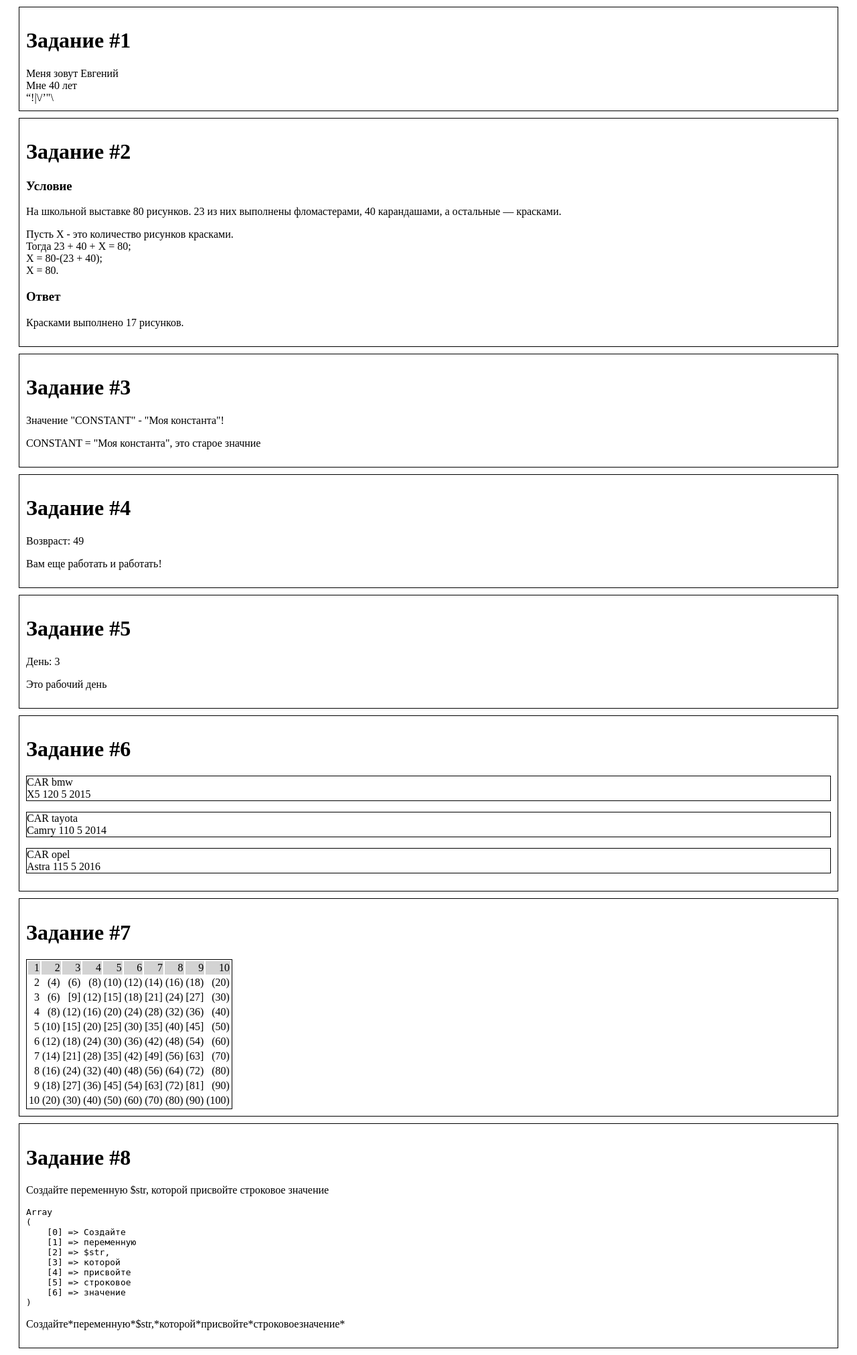
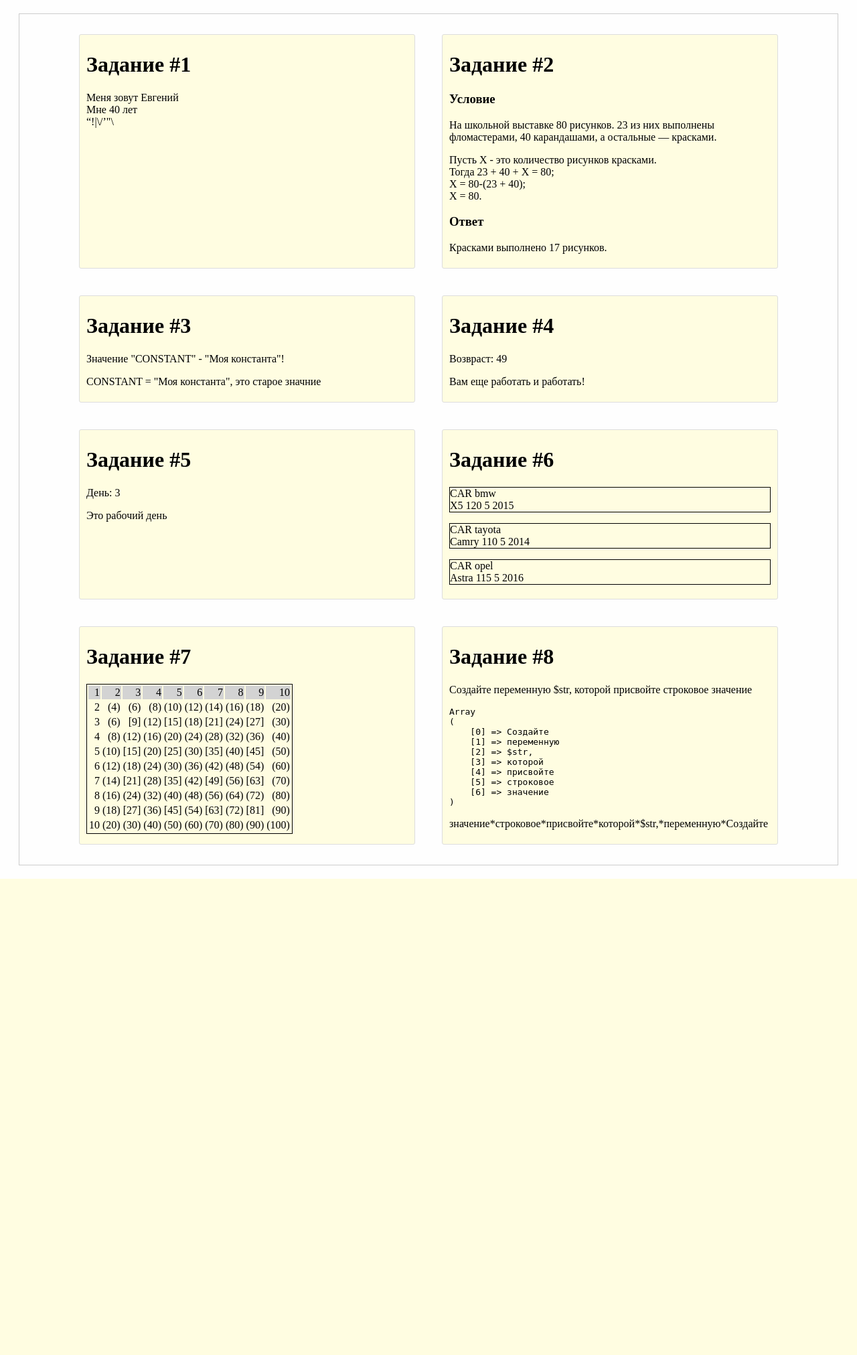
Before and after one commit to Kotvizky/my-homework, a PHP site: page /homework1.php in a window 1280 px wide. Shown: the whole page at 67% size. After the commit the page ends 1312 px from the top, so only its background shows below. Run offline with PHP 8.4, Linux system fonts and the light colour scheme.

Commit message:
error corection

```diff
--- a/homework1.php
+++ b/homework1.php
@@ -10,27 +10,28 @@ function task1()
     $age = 40;
     echo "Меня зовут $name<br>";
     echo "Мне $age лет<br>";
-    echo '“!|\/’"\\'.'<br>';
+    echo '“!|\/’"\\' . '<br>';
 }
 
 /**
  * tast 2 function
  */
-function task2(){
+function task2()
+{
     $total = 80;
     $marker = 23;
     $pencil = 40;
     $paint = $total - $marker - $pencil;
     echo
-        '<h3>Условие</h3>'.
-        "<p>На школьной выставке $total рисунков. ".
-        "$marker из них выполнены фломастерами, ".
-        "$pencil карандашами, а остальные — красками.</p>".
-        '<p>Пусть Х - это количество рисунков красками.<br>'.
-        ' Тогда 23 + 40 + Х = 80;<br>'.
-        'Х = 80-(23 + 40);</br>'.
-        "Х = $total.</p>".
-        '<h3>Ответ</h3>'.
+        '<h3>Условие</h3>' .
+        "<p>На школьной выставке $total рисунков. " .
+        "$marker из них выполнены фломастерами, " .
+        "$pencil карандашами, а остальные — красками.</p>" .
+        '<p>Пусть Х - это количество рисунков красками.<br>' .
+        ' Тогда 23 + 40 + Х = 80;<br>' .
+        'Х = 80-(23 + 40);</br>' .
+        "Х = $total.</p>" .
+        '<h3>Ответ</h3>' .
         "<p>Красками выполнено $paint рисунков.</p>";
 }
 
@@ -41,16 +42,16 @@ function task3()
 {
     define("CONSTANT", "Моя константа");
     if (defined("CONSTANT")) {
-        echo '<p>Значение "CONSTANT" - "'.CONSTANT.'"!</p>';
+        echo '<p>Значение "CONSTANT" - "' . CONSTANT . '"!</p>';
     } else {
         echo '<p>Константа "CONSTANT" не найдена!</p>';
     }
     $newValue = 'Новое значение';
     define("CONSTANT", $newValue);
     if (CONSTANT != $newValue) {
-        echo '<p> CONSTANT = "'.CONSTANT.'", это старое значние</p>';
+        echo '<p> CONSTANT = "' . CONSTANT . '", это старое значние</p>';
     } else {
-        echo '<p> CONSTANT = "'.CONSTANT.'", это новое зачение</p>';
+        echo '<p> CONSTANT = "' . CONSTANT . '", это новое зачение</p>';
     }
 }
 
@@ -80,26 +81,11 @@ function task5()
     $day = rand(0, 10);
     echo "<p>День: $day </p>";
 
-    switch ($day) {
-        case 1:
+    switch (1) {
+        case (($day >= 1) & ($day <= 5)):
             echo '<p>Это рабочий день</p>';
             break;
-        case 2:
-            echo '<p>Это рабочий день</p>';
-            break;
-        case 3:
-            echo '<p>Это рабочий день</p>';
-            break;
-        case 4:
-            echo '<p>Это рабочий день</p>';
-            break;
-        case 5:
-            echo '<p>Это рабочий день</p>';
-            break;
-        case 6:
-            echo '<p>Это выходной день</p>';
-            break;
-        case 7:
+        case (($day >= 6) & ($day <= 7)):
             echo '<p>Это выходной день</p>';
             break;
         default:
@@ -112,27 +98,27 @@ function task5()
  */
 function task6()
 {
-    $bmw['model']='X5';
-    $bmw['speed']='120';
-    $bmw['doors']='5';
-    $bmw['year']='2015';
+    $bmw['model'] = 'X5';
+    $bmw['speed'] = '120';
+    $bmw['doors'] = '5';
+    $bmw['year'] = '2015';
 
-    $tayota['model']='Camry';
-    $tayota['speed']='110';
-    $tayota['doors']='5';
-    $tayota['year']='2014';
+    $tayota['model'] = 'Camry';
+    $tayota['speed'] = '110';
+    $tayota['doors'] = '5';
+    $tayota['year'] = '2014';
 
-    $opel['model']='Astra';
-    $opel['speed']='115';
-    $opel['doors']='5';
-    $opel['year']='2016';
+    $opel['model'] = 'Astra';
+    $opel['speed'] = '115';
+    $opel['doors'] = '5';
+    $opel['year'] = '2016';
 
     $cars['bmw'] = $bmw;
     $cars['tayota'] = $tayota;
     $cars['opel'] = $opel;
 
     foreach ($cars as $key => $value) {
-        echo "<p style='border:1px solid; '>CAR $key<br>".
+        echo "<p style='border:1px solid; '>CAR $key<br>" .
             "{$value['model']} {$value['speed']} {$value['doors']} {$value['year']}</p>";
     }
 }
@@ -149,10 +135,10 @@ function task7()
         }
         echo '<tr>';
         for ($col = 1; $col < 11; $col++) {
-            $data = $row*$col;
-            if (($col == 1)||($row == 1)) {
+            $data = $row * $col;
+            if (($col == 1) || ($row == 1)) {
                 $dataStr = strval($data);
-            } elseif ($data%2 ==0) {
+            } elseif ($data % 2 == 0) {
                 $dataStr = "($data)";
             } else {
                 $dataStr = "[$data]";
@@ -179,29 +165,86 @@ function task8()
     print_r($arrStr);
     echo '</pre></div>';
     echo '<p>';
-    $len = count($arrStr);
-    $i = 0;
+    $len = count($arrStr) - 1;
+    $i = $len;
     $res = '';
     do {
-        if ($i == $len - 2) {
-            $res .=$arrStr[$i];
+        if ($i == 0) {
+            $res .= $arrStr[$i];
         } else {
-            $res .=$arrStr[$i].'*';
+            $res .= $arrStr[$i] . '*';
         }
-        $i++;
-    } while ($i < $len);
+        $i--;
+    } while ($i >= 0);
     echo "<p>$res</p>";
 }
 
+/**
+ * @param $num - task number
+ */
 function printTask($num)
 {
-    echo '<div style="border:1px solid; margin: 10px 20px; padding: 10px ">'.
+    echo '<div class = "bl" ">' .
         "<h1>Задание #$num</h1>";
-    $task = 'task'.$num;
+    $task = 'task' . $num;
     $task();
     echo '</div>';
 }
 
+htmlPage('start');
 for ($task = 1; $task < 9; $task++) {
     printTask($task);
 }
+htmlPage('end');
+
+//  site layout
+function htmlPage($part)
+{
+    switch ($part) {
+        case 'start':
+            echo '
+<!doctype html>
+
+<html>
+    <head>
+        <title>Homework1</title>
+        <meta charset="utf-8">
+        <style>
+            body{
+                background: #fefefe;
+            }
+            .main{
+                margin: 20px;
+                border: 1px solid #ccc;
+                padding: 10px;
+            }
+            .bl{
+                padding: 5px 10px;
+                border:1px solid #ddd;
+                background: #fffde1;
+                border-radius: 3px;
+                margin: 20px;
+                width: 480px;
+                word-wrap: break-word;
+            }
+
+            .main {
+                display:flex;
+                flex-wrap: wrap;
+                justify-content: center;
+            }
+        </style>
+    </head>
+
+    <body>
+        <div class = "main">
+';
+            break;
+        case 'end':
+            echo '
+        </div>
+    </body>
+</html>';
+            break;
+    }
+}
```
